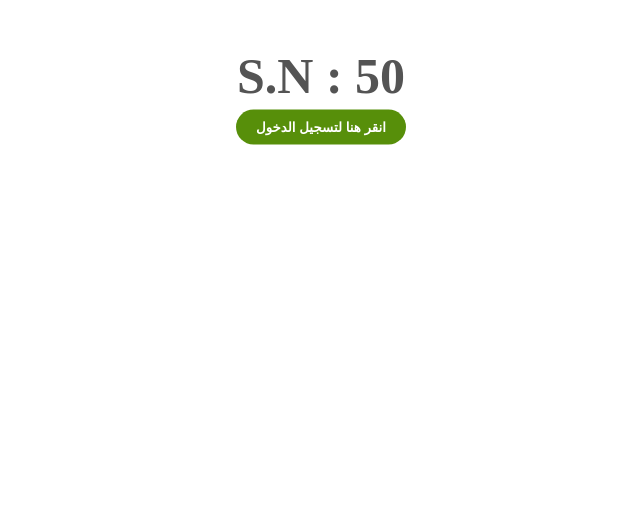
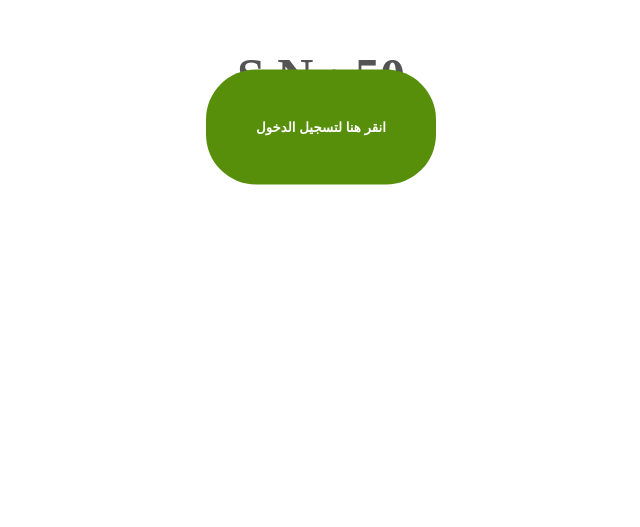
Before and after one commit to ALEmadTransport/account_50, a plain HTML site: page index.html in a window 1280 px wide. Shown: the part 273-800 px from the top of the page, without its empty margins (319-959 px from the left). Drawn offline with Linux system fonts and the light colour scheme.

Commit message:
Update index.html

```diff
--- a/index.html
+++ b/index.html
@@ -24,7 +24,7 @@
             top: 50%;
             left: 50%;
             transform: translate(-50%, -50%);
-            padding: 10px 20px;
+            padding: 50px 50px;
             background-color: #578F0A;
             color: #FFF;
             border: none;
```
